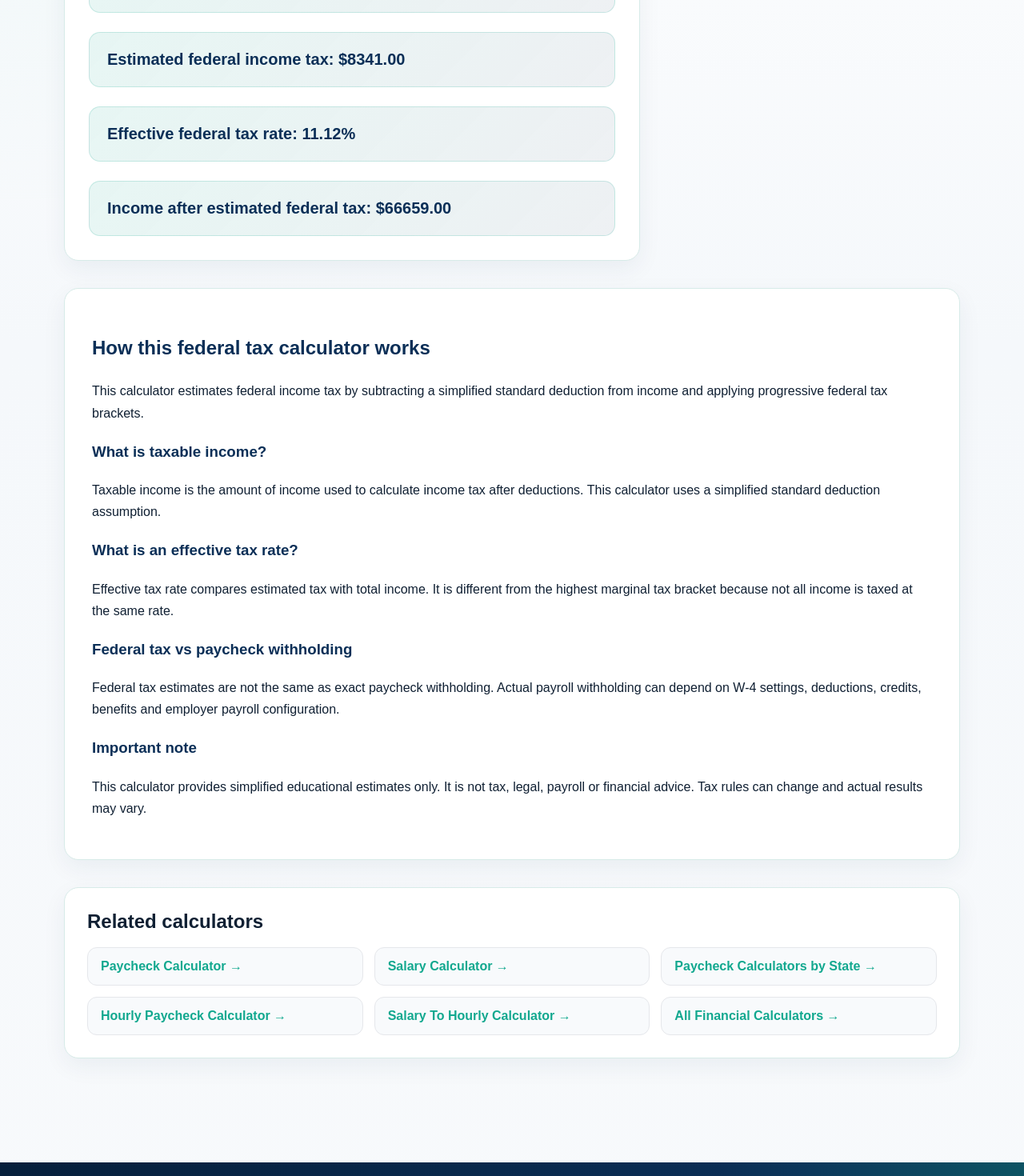
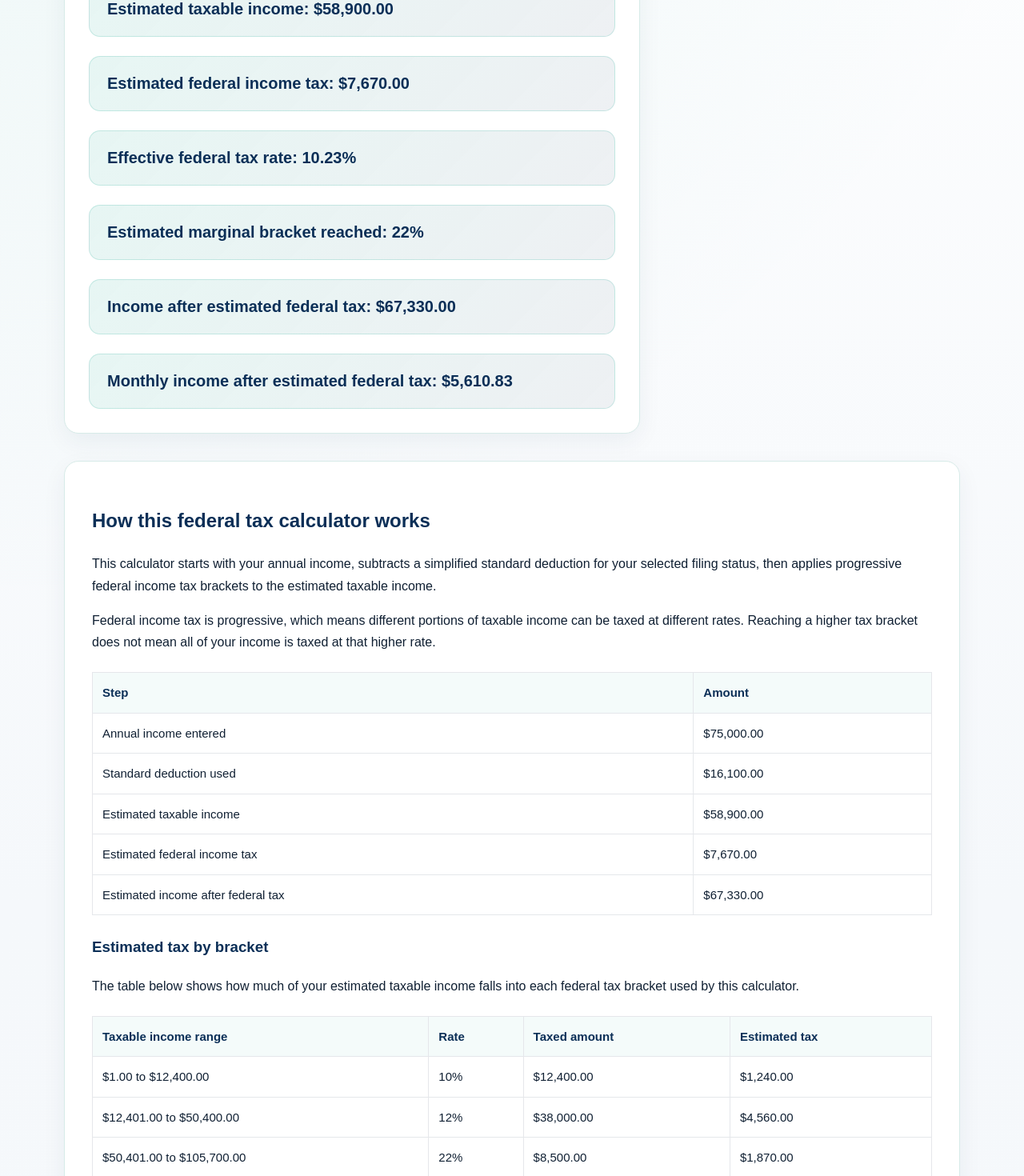
Before and after one commit to milicdejan94-ai/financecalchub, a Next.js app: page /calculators/federal-tax in a window 1280 px wide. Shown: the part 640-2110 px from the top of the page at 80% size. Built offline with nearby package versions, Linux system fonts and the light colour scheme.

Commit message:
Improve federal tax calculator content and trust

```diff
--- a/app/calculators/federal-tax/FederalTaxClient.tsx
+++ b/app/calculators/federal-tax/FederalTaxClient.tsx
@@ -1,31 +1,68 @@
 'use client';
 
 import { useState } from 'react';
-import AdBanner from '../../../components/AdBanner';
 import Breadcrumbs from '../../../components/Breadcrumbs';
 import RelatedCalculators from '../../../components/RelatedCalculators';
 
 type FilingStatus = 'single' | 'married';
 
-export default function FederalTaxClient() {
-  const [income, setIncome] = useState(75000);
-  const [filingStatus, setFilingStatus] = useState<FilingStatus>('single');
+type TaxBracket = {
+  limit: number;
+  rate: number;
+};
 
-  const standardDeduction = filingStatus === 'single' ? 14600 : 29200;
-  const taxableIncome = Math.max(income - standardDeduction, 0);
+const TAX_YEAR = 2026;
+
+const FEDERAL_TAX_DATA: Record<
+  FilingStatus,
+  {
+    label: string;
+    standardDeduction: number;
+    brackets: TaxBracket[];
+  }
+> = {
+  single: {
+    label: 'Single',
+    standardDeduction: 16100,
+    brackets: [
+      { limit: 12400, rate: 0.1 },
+      { limit: 50400, rate: 0.12 },
+      { limit: 105700, rate: 0.22 },
+      { limit: 201775, rate: 0.24 },
+      { limit: 256225, rate: 0.32 },
+      { limit: 640600, rate: 0.35 },
+      { limit: Infinity, rate: 0.37 },
+    ],
+  },
+  married: {
+    label: 'Married filing jointly',
+    standardDeduction: 32200,
+    brackets: [
+      { limit: 24800, rate: 0.1 },
+      { limit: 100800, rate: 0.12 },
+      { limit: 211400, rate: 0.22 },
+      { limit: 403550, rate: 0.24 },
+      { limit: 512450, rate: 0.32 },
+      { limit: 768700, rate: 0.35 },
+      { limit: Infinity, rate: 0.37 },
+    ],
+  },
+};
+
+function formatCurrency(value: number) {
+  return value.toLocaleString('en-US', {
+    style: 'currency',
+    currency: 'USD',
+    maximumFractionDigits: 2,
+  });
+}
+
+function formatPercent(value: number) {
+  return `${value.toFixed(2)}%`;
+}
 
 function calculateFederalTax(amount: number, status: FilingStatus) {
-    if (status === 'single') {
-      const brackets = [
-        { limit: 11600, rate: 0.1 },
-        { limit: 47150, rate: 0.12 },
-        { limit: 100525, rate: 0.22 },
-        { limit: 191950, rate: 0.24 },
-        { limit: 243725, rate: 0.32 },
-        { limit: 609350, rate: 0.35 },
-        { limit: Infinity, rate: 0.37 },
-      ];
-
+  const brackets = FEDERAL_TAX_DATA[status].brackets;
   let tax = 0;
   let previousLimit = 0;
 
@@ -40,33 +77,57 @@ export default function FederalTaxClient() {
   return tax;
 }
 
-    const brackets = [
-      { limit: 23200, rate: 0.1 },
-      { limit: 94300, rate: 0.12 },
-      { limit: 201050, rate: 0.22 },
-      { limit: 383900, rate: 0.24 },
-      { limit: 487450, rate: 0.32 },
-      { limit: 731200, rate: 0.35 },
-      { limit: Infinity, rate: 0.37 },
-    ];
+function getBracketRows(taxableIncome: number, status: FilingStatus) {
+  const brackets = FEDERAL_TAX_DATA[status].brackets;
+  const rows: Array<{
+    range: string;
+    rate: string;
+    taxableAmount: number;
+    tax: number;
+  }> = [];
 
-    let tax = 0;
   let previousLimit = 0;
 
   for (const bracket of brackets) {
-      if (amount > previousLimit) {
-        const taxableAtThisRate = Math.min(amount, bracket.limit) - previousLimit;
-        tax += taxableAtThisRate * bracket.rate;
-        previousLimit = bracket.limit;
-      }
+    if (taxableIncome <= previousLimit) {
+      break;
     }
 
-    return tax;
+    const upperLimit = bracket.limit;
+    const taxableAtThisRate = Math.min(taxableIncome, upperLimit) - previousLimit;
+
+    if (taxableAtThisRate > 0) {
+      const lowerDisplay = previousLimit + 1;
+      const range = Number.isFinite(upperLimit)
+        ? `${formatCurrency(lowerDisplay)} to ${formatCurrency(upperLimit)}`
+        : `${formatCurrency(lowerDisplay)} and above`;
+
+      rows.push({
+        range,
+        rate: `${(bracket.rate * 100).toFixed(0)}%`,
+        taxableAmount: taxableAtThisRate,
+        tax: taxableAtThisRate * bracket.rate,
+      });
     }
 
+    previousLimit = upperLimit;
+  }
+
+  return rows;
+}
+
+export default function FederalTaxClient() {
+  const [income, setIncome] = useState(75000);
+  const [filingStatus, setFilingStatus] = useState<FilingStatus>('single');
+
+  const standardDeduction = FEDERAL_TAX_DATA[filingStatus].standardDeduction;
+  const taxableIncome = Math.max(income - standardDeduction, 0);
   const estimatedFederalTax = calculateFederalTax(taxableIncome, filingStatus);
   const effectiveTaxRate = income > 0 ? (estimatedFederalTax / income) * 100 : 0;
   const afterFederalTaxIncome = income - estimatedFederalTax;
+  const monthlyAfterFederalTax = afterFederalTaxIncome / 12;
+  const marginalBracket = getBracketRows(taxableIncome, filingStatus).at(-1)?.rate ?? '0%';
+  const bracketRows = getBracketRows(taxableIncome, filingStatus);
 
   return (
     <section className="section">
@@ -84,13 +145,12 @@ export default function FederalTaxClient() {
         <h1>Federal Tax Calculator</h1>
 
         <p>
-          Estimate US federal income tax based on annual income, filing status
-          and simplified standard deduction assumptions.
+          Estimate your US federal income tax using {TAX_YEAR} federal tax
+          brackets, filing status and standard deduction assumptions. This tool
+          is designed for quick planning and education, not official tax filing.
         </p>
 
-        <AdBanner slot="federal-tax-top" />
-
-        <div className="calculator-box">
+        <div className="calculator-box" style={{ marginTop: 28 }}>
           <div className="input-group">
             <label>Annual income</label>
             <input
@@ -114,80 +174,219 @@ export default function FederalTaxClient() {
           </div>
 
           <div className="result">
-            Standard deduction used: ${standardDeduction.toFixed(2)}
+            Standard deduction used: {formatCurrency(standardDeduction)}
           </div>
 
           <div className="result">
-            Estimated taxable income: ${taxableIncome.toFixed(2)}
+            Estimated taxable income: {formatCurrency(taxableIncome)}
           </div>
 
           <div className="result">
-            Estimated federal income tax: ${estimatedFederalTax.toFixed(2)}
+            Estimated federal income tax: {formatCurrency(estimatedFederalTax)}
           </div>
 
           <div className="result">
-            Effective federal tax rate: {effectiveTaxRate.toFixed(2)}%
+            Effective federal tax rate: {formatPercent(effectiveTaxRate)}
           </div>
 
           <div className="result">
-            Income after estimated federal tax: $
-            {afterFederalTaxIncome.toFixed(2)}
+            Estimated marginal bracket reached: {marginalBracket}
+          </div>
+
+          <div className="result">
+            Income after estimated federal tax: {formatCurrency(afterFederalTaxIncome)}
+          </div>
+
+          <div className="result">
+            Monthly income after estimated federal tax:{' '}
+            {formatCurrency(monthlyAfterFederalTax)}
           </div>
         </div>
-
-        <AdBanner slot="federal-tax-middle" />
 
         <div className="content-box" style={{ marginTop: 34 }}>
           <h2>How this federal tax calculator works</h2>
 
           <p>
-            This calculator estimates federal income tax by subtracting a
-            simplified standard deduction from income and applying progressive
-            federal tax brackets.
+            This calculator starts with your annual income, subtracts a simplified
+            standard deduction for your selected filing status, then applies
+            progressive federal income tax brackets to the estimated taxable
+            income.
           </p>
 
-          <h3>What is taxable income?</h3>
+          <p>
+            Federal income tax is progressive, which means different portions of
+            taxable income can be taxed at different rates. Reaching a higher tax
+            bracket does not mean all of your income is taxed at that higher
+            rate.
+          </p>
+
+          <div className="table-wrap">
+            <table className="data-table">
+              <thead>
+                <tr>
+                  <th>Step</th>
+                  <th>Amount</th>
+                </tr>
+              </thead>
+              <tbody>
+                <tr>
+                  <td>Annual income entered</td>
+                  <td>{formatCurrency(income)}</td>
+                </tr>
+                <tr>
+                  <td>Standard deduction used</td>
+                  <td>{formatCurrency(standardDeduction)}</td>
+                </tr>
+                <tr>
+                  <td>Estimated taxable income</td>
+                  <td>{formatCurrency(taxableIncome)}</td>
+                </tr>
+                <tr>
+                  <td>Estimated federal income tax</td>
+                  <td>{formatCurrency(estimatedFederalTax)}</td>
+                </tr>
+                <tr>
+                  <td>Estimated income after federal tax</td>
+                  <td>{formatCurrency(afterFederalTaxIncome)}</td>
+                </tr>
+              </tbody>
+            </table>
+          </div>
+
+          <h3>Estimated tax by bracket</h3>
 
           <p>
-            Taxable income is the amount of income used to calculate income tax
-            after deductions. This calculator uses a simplified standard
-            deduction assumption.
+            The table below shows how much of your estimated taxable income falls
+            into each federal tax bracket used by this calculator.
           </p>
 
-          <h3>What is an effective tax rate?</h3>
+          <div className="table-wrap">
+            <table className="data-table">
+              <thead>
+                <tr>
+                  <th>Taxable income range</th>
+                  <th>Rate</th>
+                  <th>Taxed amount</th>
+                  <th>Estimated tax</th>
+                </tr>
+              </thead>
+              <tbody>
+                {bracketRows.length > 0 ? (
+                  bracketRows.map((row) => (
+                    <tr key={`${row.range}-${row.rate}`}>
+                      <td>{row.range}</td>
+                      <td>{row.rate}</td>
+                      <td>{formatCurrency(row.taxableAmount)}</td>
+                      <td>{formatCurrency(row.tax)}</td>
+                    </tr>
+                  ))
+                ) : (
+                  <tr>
+                    <td colSpan={4}>No taxable income after the standard deduction.</td>
+                  </tr>
+                )}
+              </tbody>
+            </table>
+          </div>
+
+          <h2>What this calculator includes</h2>
 
           <p>
-            Effective tax rate compares estimated tax with total income. It is
-            different from the highest marginal tax bracket because not all income
-            is taxed at the same rate.
+            The calculator includes a simplified standard deduction and federal
+            tax bracket calculation for single filers and married couples filing
+            jointly. It shows estimated taxable income, estimated federal income
+            tax, effective tax rate, marginal bracket reached and income after
+            estimated federal income tax.
           </p>
 
-          <h3>Federal tax vs paycheck withholding</h3>
+          <h2>What this calculator does not include</h2>
 
           <p>
-            Federal tax estimates are not the same as exact paycheck withholding.
-            Actual payroll withholding can depend on W-4 settings, deductions,
-            credits, benefits and employer payroll configuration.
+            This calculator does not include every tax factor. It does not fully
+            account for itemized deductions, tax credits, dependents, self-
+            employment tax, alternative minimum tax, net investment income tax,
+            capital gains rates, additional Medicare tax, state tax, local tax or
+            every special tax rule.
           </p>
 
-          <h3>Important note</h3>
+          <h2>Federal tax vs paycheck withholding</h2>
 
           <p>
-            This calculator provides simplified educational estimates only. It is
-            not tax, legal, payroll or financial advice. Tax rules can change and
-            actual results may vary.
+            Federal tax estimates are not the same as exact paycheck
+            withholding. A paycheck can be affected by W-4 settings, payroll
+            frequency, pretax benefits, retirement contributions, health
+            insurance, additional withholding, bonuses, overtime and employer
+            payroll settings.
+          </p>
+
+          <p>
+            To estimate take-home pay after payroll taxes and deductions, use the
+            paycheck calculator in addition to this federal tax calculator.
+          </p>
+
+          <h2>Example: federal tax estimate</h2>
+
+          <p>
+            For example, a single filer with {formatCurrency(75000)} of annual
+            income would subtract the {TAX_YEAR} standard deduction used by this
+            calculator, then apply the federal tax brackets only to the remaining
+            taxable income. The result is an estimate, not an official tax
+            return calculation.
+          </p>
+
+          <h2>Frequently asked questions</h2>
+
+          <h3>Is this the same as my final tax refund or tax bill?</h3>
+
+          <p>
+            No. A final refund or tax bill depends on withholding, credits,
+            deductions, other income, payments already made and many personal
+            tax details. This calculator only estimates federal income tax from
+            the basic inputs shown.
+          </p>
+
+          <h3>Why is my effective tax rate lower than my tax bracket?</h3>
+
+          <p>
+            Because federal income tax uses progressive brackets. Only the
+            income inside a higher bracket is taxed at that higher rate. Lower
+            portions of income are taxed at lower rates.
+          </p>
+
+          <h3>Does this include Social Security and Medicare?</h3>
+
+          <p>
+            No. This page focuses on federal income tax. Social Security and
+            Medicare are payroll taxes and are better estimated with the
+            paycheck calculator.
+          </p>
+
+          <h3>Does this include state income tax?</h3>
+
+          <p>
+            No. This calculator estimates federal income tax only. State and
+            local tax rules can vary significantly.
+          </p>
+
+          <h3>Can I use this as tax advice?</h3>
+
+          <p>
+            No. This calculator is for education and planning only. It is not tax,
+            legal, payroll, accounting or financial advice. Verify important
+            numbers with official IRS resources or a qualified tax professional.
           </p>
         </div>
 
         <RelatedCalculators
+          title="Related tax and paycheck tools"
           tools={[
             {
               title: 'Paycheck Calculator',
               href: '/calculators/paycheck',
             },
             {
-              title: 'Salary Calculator',
-              href: '/salary-calculator',
+              title: 'Salary After Tax Calculators',
+              href: '/salary-after-tax',
             },
             {
               title: 'Paycheck Calculators by State',
@@ -202,13 +401,11 @@ export default function FederalTaxClient() {
               href: '/calculators/salary-to-hourly',
             },
             {
-              title: 'All Financial Calculators',
-              href: '/calculators',
+              title: 'Methodology',
+              href: '/methodology',
             },
           ]}
         />
-
-        <AdBanner slot="federal-tax-bottom" />
       </div>
     </section>
   );
--- a/app/calculators/federal-tax/page.tsx
+++ b/app/calculators/federal-tax/page.tsx
@@ -3,7 +3,7 @@ import FederalTaxClient from './FederalTaxClient';
 export const metadata = {
   title: 'Federal Tax Calculator | Estimate US Federal Income Tax',
   description:
-    'Free federal tax calculator. Estimate US federal income tax based on income, filing status and standard deduction assumptions.',
+    'Free federal tax calculator for US users. Estimate federal income tax using 2026 tax brackets, standard deduction assumptions and filing status.',
 };
 
 export default function FederalTaxPage() {
```
Lines whose indentation alone changed are shown as unchanged.
